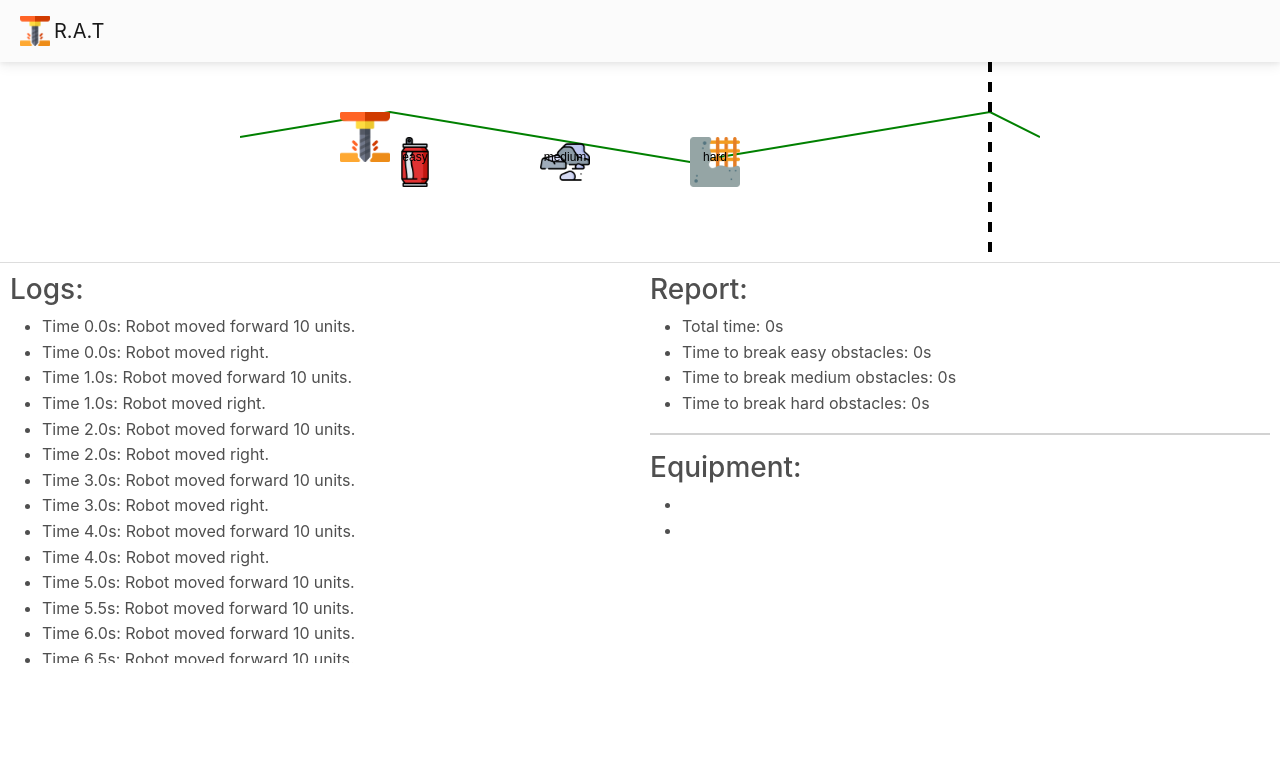
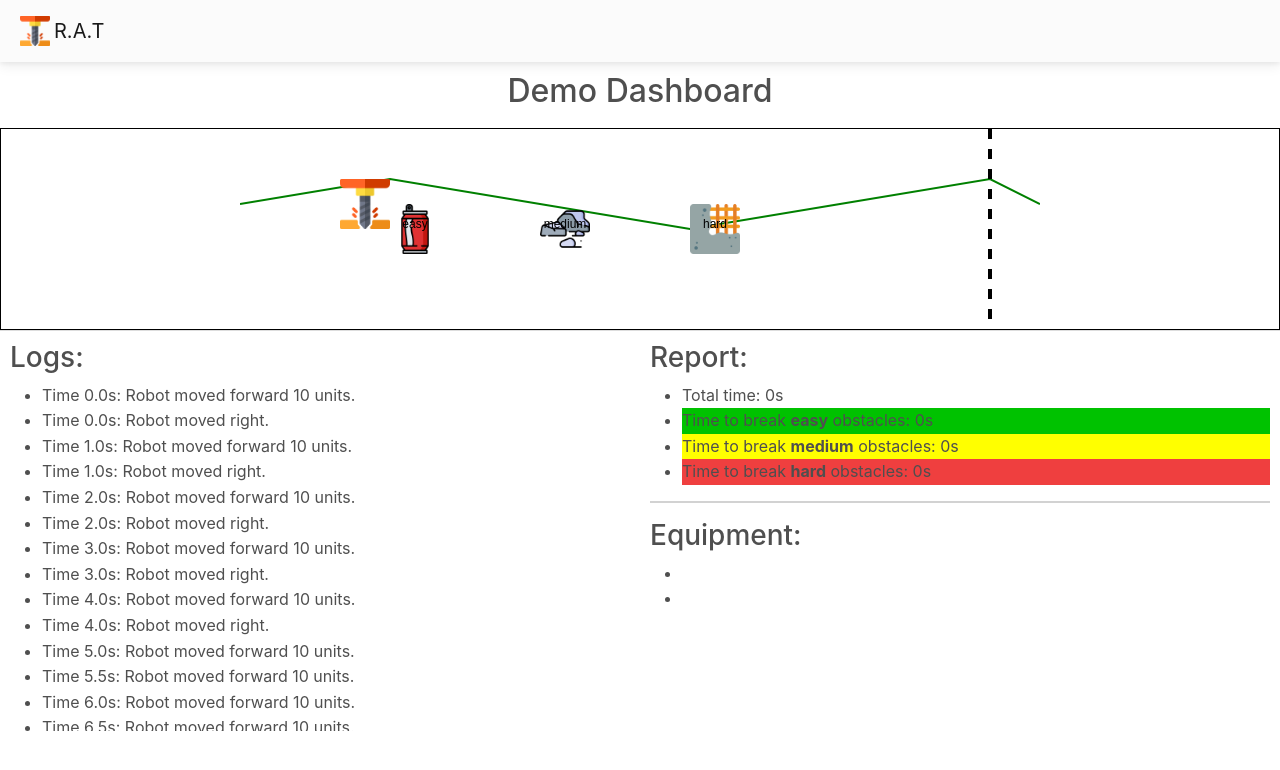
Before and after one commit to leohonlmc/Hackathon_Hyperion, a React (Create React App) app: page / in a window 1280 px wide. Shown: the top 770 px of the page. Built offline with nearby package versions, Linux system fonts and the light colour scheme; a web font is replaced by a local one.

Commit message:
images added

```diff
--- a/src/App.css
+++ b/src/App.css
@@ -25,3 +25,14 @@
   padding: 10px;
   width: 50%;
 }
+
+.easy {
+  background-color: rgb(0, 194, 0);
+}
+
+.medium {
+}
+
+.hard {
+  background-color: rgb(239, 63, 63);
+}
--- a/src/App.js
+++ b/src/App.js
@@ -14,7 +14,7 @@ const FINISH_LINE = WIDTH - 50;
 
 const OBSTACLE_TYPES = {
   easy: {
-    color: "green",
+    color: "rgb(0, 194, 0)",
     delay: 0,
   },
   medium: {
@@ -22,7 +22,7 @@ const OBSTACLE_TYPES = {
     delay: 3000, // 3 seconds
   },
   hard: {
-    color: "red",
+    color: "rgb(239, 63, 63)",
     delay: 5000, // 5 seconds
   },
 };
@@ -193,8 +193,15 @@ function RobotVisualization() {
           R.A.T
         </a>
       </nav>
+      <h2 style={{ textAlign: "center", padding: "10px 0px" }}>
+        Demo Dashboard
+      </h2>
       <div className="App-body">
-        <Stage width={WIDTH} height={HEIGHT}>
+        <Stage
+          width={WIDTH}
+          height={HEIGHT}
+          style={{ border: "1px solid black" }}
+        >
           <Layer>
             <Line
               points={PATH.flatMap((point) => [point.x, point.y])}
@@ -285,9 +292,15 @@ function RobotVisualization() {
             <h3>Report:</h3>
             <ul>
               <li>Total time: {totalTime}s</li>
-              <li>Time to break easy obstacles: {easy}s</li>
-              <li>Time to break medium obstacles: {medium}s</li>
-              <li>Time to break hard obstacles: {hard}s</li>
+              <li className="easy">
+                Time to break <strong>easy</strong> obstacles: {easy}s
+              </li>
+              <li style={{ backgroundColor: "yellow" }}>
+                Time to break <strong>medium</strong> obstacles: {medium}s
+              </li>
+              <li className="hard">
+                Time to break <strong>hard</strong> obstacles: {hard}s
+              </li>
             </ul>
             <hr />
             <h3>Equipment:</h3>
```
